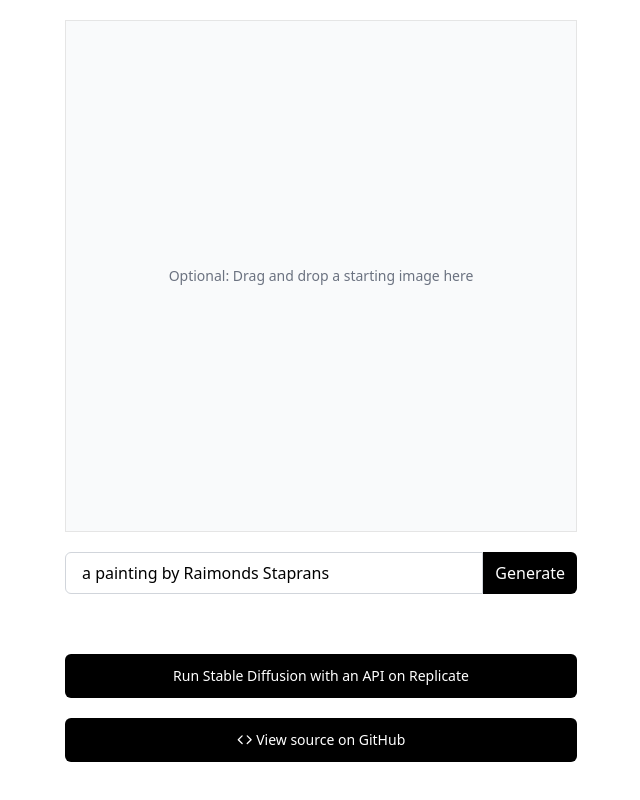
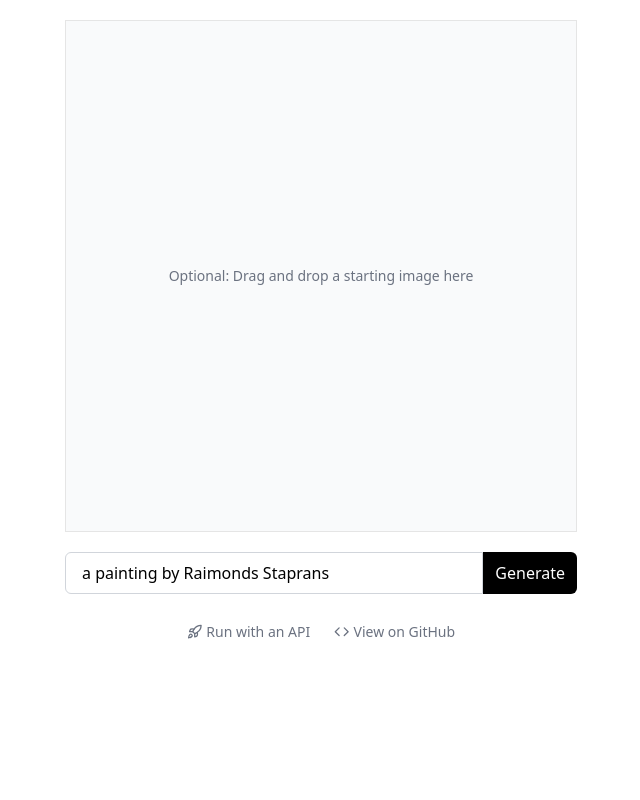
Before and after one commit to replicate/inpainter, a Next.js app: page /paint in a window 1280 px wide. Shown: the whole page, without its empty margins (319-959 px from the left). Built offline with nearby package versions, Linux system fonts and the light colour scheme.

Commit message:
tweak footer buttons

```diff
--- a/pages/paint.js
+++ b/pages/paint.js
@@ -7,6 +7,7 @@ import Dropzone from "components/dropzone";
 import Download from "components/download";
 import { XCircle as StartOverIcon } from "lucide-react";
 import { Code as CodeIcon } from "lucide-react";
+import { Rocket as RocketIcon } from "lucide-react";
 
 const sleep = (ms) => new Promise((r) => setTimeout(r, ms));
 
@@ -117,24 +118,20 @@ export default function Home() {
             )}
 
             <Download predictions={predictions} />
-          </div>
-          <div className="">
             <Link href="https://replicate.com/stability-ai/stable-diffusion">
-              <a
-                target="_blank"
-                className="p-3 block text-sm text-center bg-black text-white rounded-md mt-10"
-              >
-                Run Stable Diffusion with an API on Replicate
+              <a target="_blank" className="lil-button">
+                <RocketIcon className="icon" />
+                Run with an API
               </a>
             </Link>
             <Link href="https://github.com/zeke/inpainter">
-              <a className="p-3 block text-sm text-center bg-black text-white rounded-md mt-5">
-                <CodeIcon
-                  className="icon"
-                  target="_blank"
-                  rel="noopener noreferrer"
-                />
-                View source on GitHub
+              <a
+                className="lil-button"
+                target="_blank"
+                rel="noopener noreferrer"
+              >
+                <CodeIcon className="icon" />
+                View on GitHub
               </a>
             </Link>
           </div>
--- a/styles/globals.css
+++ b/styles/globals.css
@@ -21,8 +21,8 @@ input {
   @apply text-sm;
   @apply text-gray-500;
   @apply rounded-md;
-  @apply px-2 py-2;
-  @apply mx-2;
+  @apply py-2;
+  @apply mx-3;
 }
 
 .icon {
```
